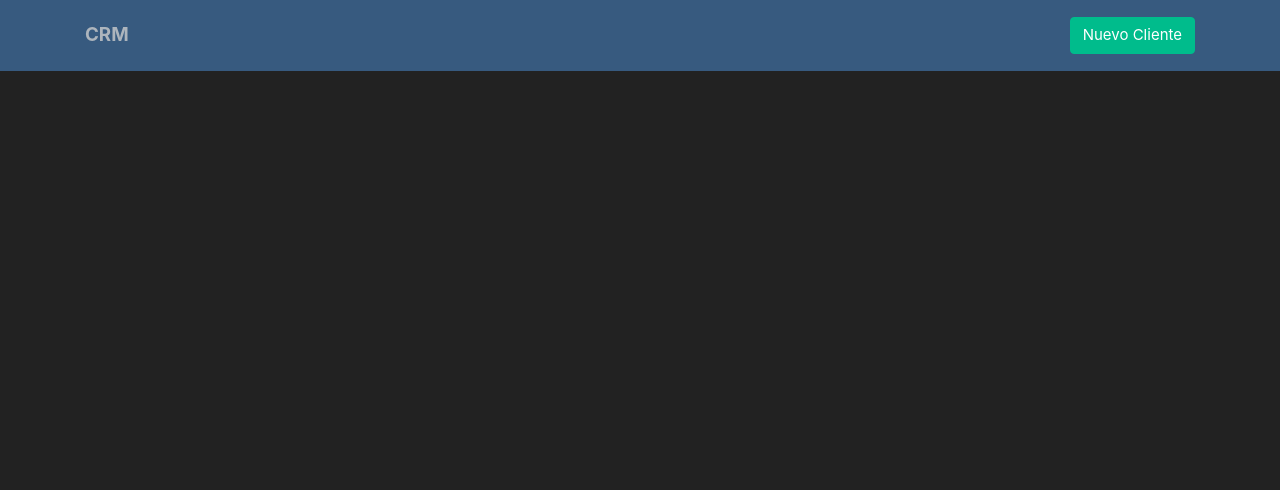
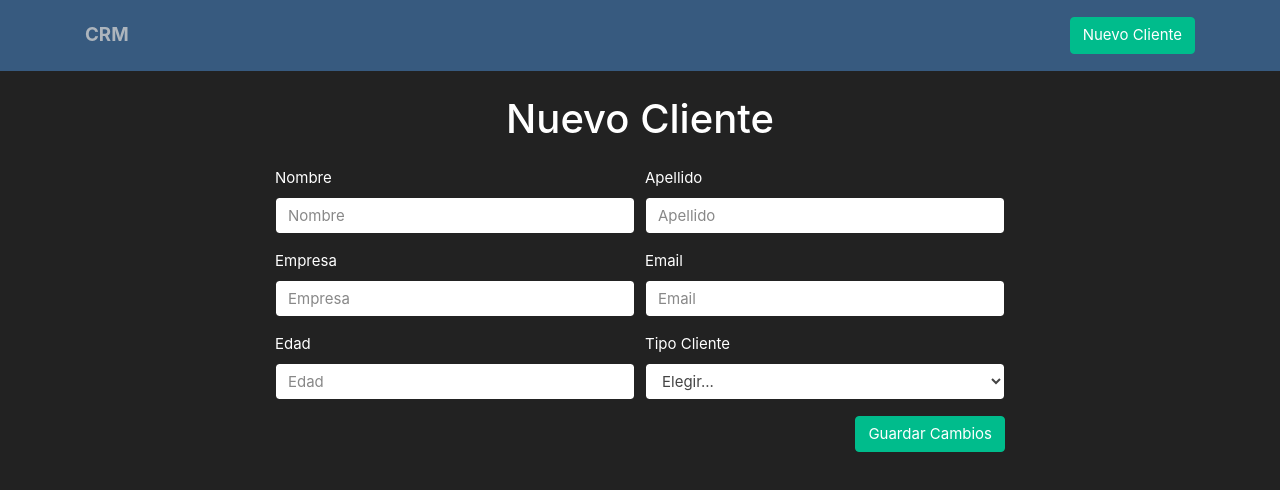
Before and after one commit to estevanj/graphql-client, a React (Create React App) app: page /client/new in a window 1280 px wide. Shown: the top 490 px of the page. Built offline with nearby package versions, Linux system fonts and the light colour scheme.

Commit message:
New Client, implement hook

```diff
--- a/src/App.js
+++ b/src/App.js
@@ -1,10 +1,12 @@
-import React, { Component, Fragment } from 'react'
+import React, { Fragment } from 'react'
 import { ApolloProvider } from 'react-apollo'
 import ApolloClient from 'apollo-boost'
 import { BrowserRouter as Router, Route, Switch } from 'react-router-dom'
 
 import Header from './components/Header'
 import Clientes from './components/Clients'
+import NewClient from './components/NewClient'
+import EditClient from './components/EditClient'
 
 const client = new ApolloClient({
   uri: 'http://localhost:4000/graphql',
@@ -13,8 +15,8 @@
     console.log('networkError', networkError)
   }
 })
-class App extends Component {
-  render() {
+
+const App = () => {
   return (
     <ApolloProvider client={client}>
       <Router>
@@ -23,6 +25,8 @@
           <div className="container">
             <Switch>
               <Route exact path="/" component={Clientes} />
+              <Route exact path="/client/new" component={NewClient} />
+              <Route exact path="/client/edit/:id" component={EditClient} />
             </Switch>
           </div>
         </Fragment>
@@ -30,6 +34,5 @@
     </ApolloProvider>
   )
 }
-}
 
 export default App
--- a/src/components/Clients.js
+++ b/src/components/Clients.js
@@ -1,5 +1,6 @@
 import React, { Fragment } from 'react'
 import { Query } from 'react-apollo'
+import { Link } from 'react-router-dom'
 
 import { CLIENTS_QUERY } from '../querrys'
 const Contactos = () => {
@@ -11,7 +12,7 @@
 
         return (
           <Fragment>
-            <h2 className="text-center mt-4">Listado de Clientes</h2>
+            <h2 className="text-center">Listado de Clientes</h2>
             <ul className="list-group mt-4">
               {data.getClientes.map(item => (
                 <li key={item.id} className="list-group-item">
@@ -20,12 +21,12 @@
                       {item.nombre} {item.apellido}
                     </div>
                     <div className="col-md-4 d-flex justify-content-end">
-                      <a
-                        href="/"
+                      <Link
+                        to={`/client/edit/${item.id}`}
                         className="btn btn-success d-block d-md-inline-block"
                       >
                         Editar Cliente
-                      </a>
+                      </Link>
                     </div>
                   </div>
                 </li>
--- /dev/null
+++ b/src/components/EditClient.js
@@ -0,0 +1,7 @@
+import React from 'react'
+
+const EditClient = () => {
+  return <h2 className="text-center">Editar Clientes</h2>
+}
+
+export default EditClient
--- a/src/components/Header.js
+++ b/src/components/Header.js
@@ -1,11 +1,12 @@
 import React from 'react'
+import { Link } from 'react-router-dom'
 
 const Header = () => (
-  <nav className="navbar navbar-expand-lg navbar-dark bg-primary justify-content-between d-flex">
+  <nav className="navbar navbar-expand-lg navbar-dark bg-primary justify-content-between d-flex mb-4">
     <div className="container">
-      <a href="/" className="navbar-brand text-light font-weight-bold">
+      <Link to="/" className="navbar-brand text-light font-weight-bold">
         CRM
-      </a>
+      </Link>
       <button
         className="navbar-toggler"
         type="button"
@@ -21,9 +22,9 @@
       <div className="collapse navbar-collapse" id="navegacion">
         <ul className="navbar-nav ml-auto text-right">
           <li className="nav-item active">
-            <a href="/" className="btn btn-success">
+            <Link to="client/new" className="btn btn-success">
               Nuevo Cliente
-            </a>
+            </Link>
           </li>
         </ul>
       </div>
--- /dev/null
+++ b/src/components/NewClient.js
@@ -0,0 +1,86 @@
+import React, { Fragment, useState } from 'react'
+
+const NewClient = () => {
+  const [nombre, setNombre] = useState('')
+  const [apellido, setApellido] = useState('')
+  const [empresa, setEmpresa] = useState('')
+  const [emails, setEmails] = useState([{ email: '' }])
+  const [tipo, setTipo] = useState('')
+
+  return (
+    <Fragment>
+      <h2 className="text-center">Nuevo Cliente</h2>
+      <div className="row justify-content-center">
+        <form className="col-md-8 m-3">
+          <div className="form-row">
+            <div className="form-group col-md-6">
+              <label>Nombre</label>
+              <input
+                value={nombre}
+                onChange={e => setNombre(e.target.value)}
+                type="text"
+                className="form-control"
+                placeholder="Nombre"
+              />
+            </div>
+            <div className="form-group col-md-6">
+              <label>Apellido</label>
+              <input
+                value={apellido}
+                onChange={e => setApellido(e.target.value)}
+                type="text"
+                className="form-control"
+                placeholder="Apellido"
+              />
+            </div>
+          </div>
+          <div className="form-row">
+            <div className="form-group col-md-6">
+              <label>Empresa</label>
+              <input
+                value={empresa}
+                onChange={e => setEmpresa(e.target.value)}
+                type="text"
+                className="form-control"
+                placeholder="Empresa"
+              />
+            </div>
+            <div className="form-group col-md-6">
+              <label>Email</label>
+              <input
+                value={emails.email}
+                onChange={e => setEmails({ email: e.target.value })}
+                type="email"
+                className="form-control"
+                placeholder="Email"
+              />
+            </div>
+          </div>
+          <div className="form-row">
+            <div className="form-group col-md-6">
+              <label>Edad</label>
+              <input type="text" className="form-control" placeholder="Edad" />
+            </div>
+            <div className="form-group col-md-6">
+              <label>Tipo Cliente</label>
+              <select
+                className="form-control"
+                value={tipo}
+                onChange={e => setTipo({ email: e.target.value })}
+              >
+                <option value="">Elegir...</option>
+                <option value="PREMIUM">PREMIUM</option>
+                <option value="BASICO">BÁSICO</option>
+              </select>
+            </div>
+          </div>
+          <button type="submit" className="btn btn-success float-right">
+            Guardar Cambios
+          </button>
+        </form>
+      </div>
+    </Fragment>
+  )
+}
+
+export default NewClient
```
Also changed, not shown: src/mutations/index.js (added, +11 -0 lines). Lines whose indentation alone changed are shown as unchanged.
